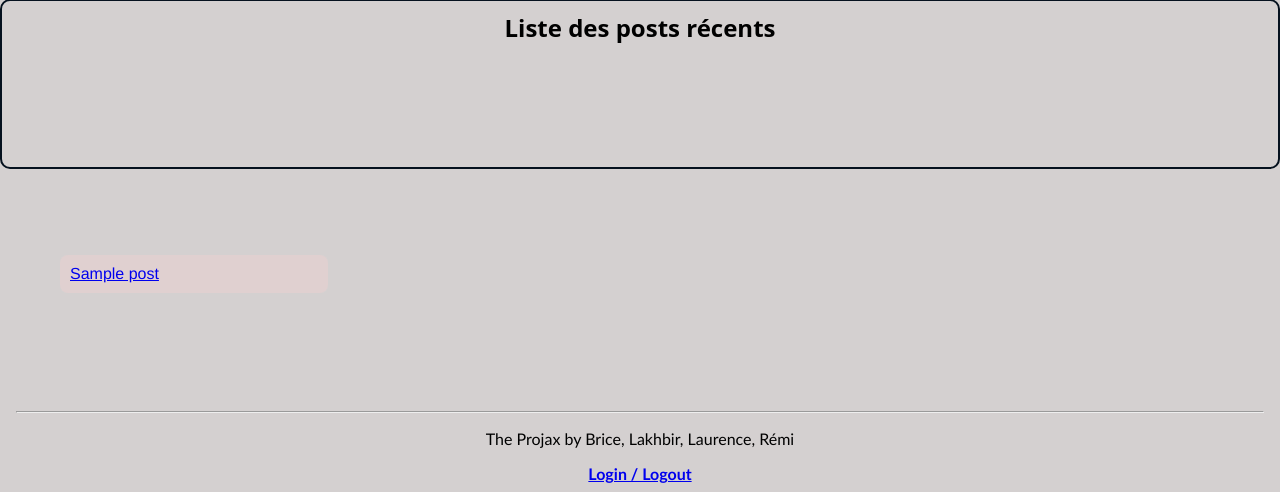
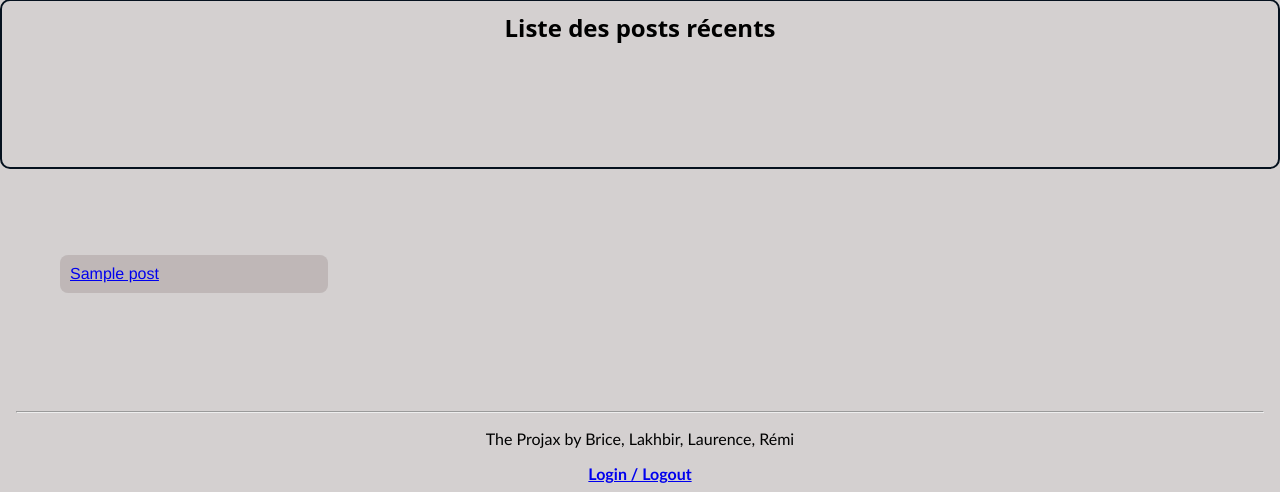
Before and after one commit to brmuloot/PROJAX, a Django app: page /blog/ in a window 1280 px wide. Shown: the part 287-779 px from the top of the page. Run offline with Django 4.2, Linux system fonts and the light colour scheme; tables that the repository leaves empty hold one stand-in row (values such as "Sample post").

Commit message:
change color

```diff
--- a/blog/static/blog/style.css
+++ b/blog/static/blog/style.css
@@ -22,7 +22,7 @@ li {
     column-count: 3;
     column-gap: 20px;
     list-style: None;
-    background-color: #e0d0d0;
+    background-color: #a096966c;
     width: 20%;
     border-radius: 8px;
     font-family: 'Franklin Gothic Medium', 'Arial Narrow', Arial, sans-serif;
```
